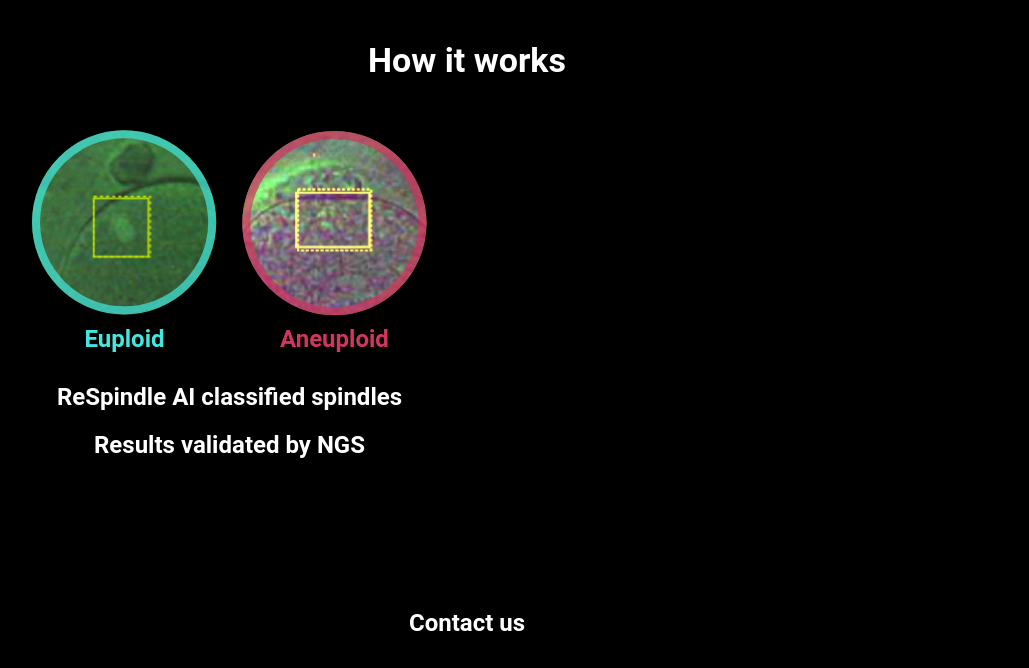
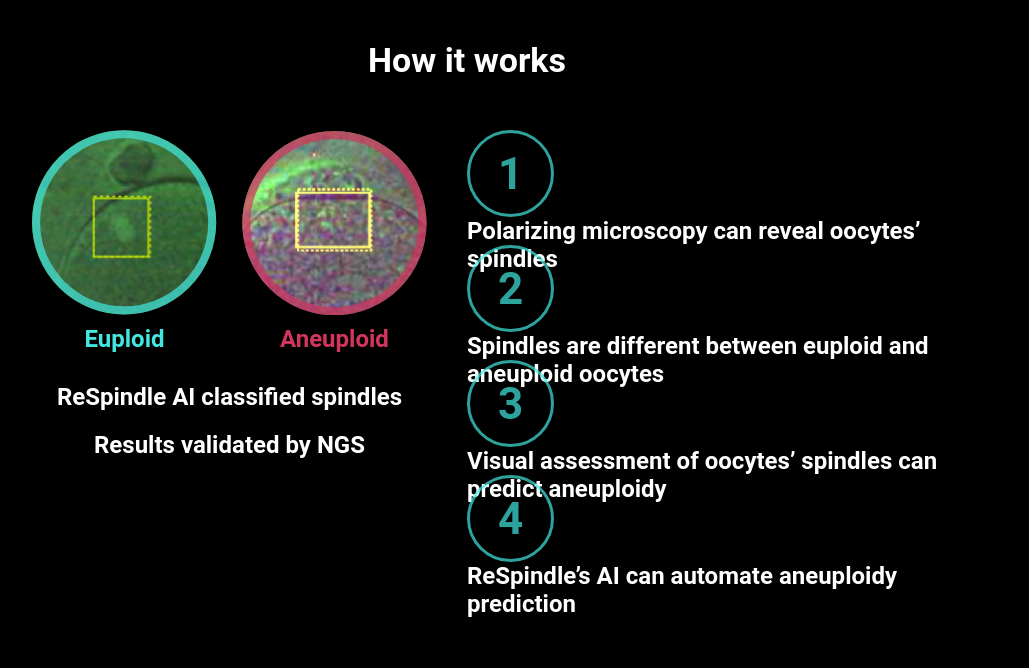
Before and after one commit to spindleFront/spindle-frontend-react, a React (Create React App) app: page / in a window 1280 px wide. Shown: the part 2300-2968 px from the top of the page, without its empty margins (173-1202 px from the left). Built offline with nearby package versions, Linux system fonts and the light colour scheme.

Commit message:
right container for hiw section

```diff
--- a/src/components/about/about.scss
+++ b/src/components/about/about.scss
@@ -45,7 +45,6 @@
     &-warning {
       color: $pinkTextColor;
     }
-
   }
 
   &__logo {
@@ -205,6 +204,42 @@
         }
       }
     }
+
+    &-right {
+
+      &__list {
+        list-style: none;
+        padding: 0;
+        margin: 0;
+
+        & > *:not(:last-child) {
+          margin-bottom: 28px;
+        }
+
+        &-item {
+          position: relative;
+        }
+
+        &-circle {
+          border: 3px solid $turquoiseWithOpacity;
+          border-radius: 50%;
+          margin-right: 10px;
+          width: 81px;
+          height: 81px;
+          @include align-justify-center;
+          font-size: 44px;
+          font-weight: bold;
+          color: $turquoiseWithOpacity;
+        }
+
+        &-text {
+          position: absolute;
+          color: $whiteColor;
+          font-size: 24px;
+          font-weight: bold;
+        }
+      }
+    }
   }
 
 
--- a/src/components/about/about.tsx
+++ b/src/components/about/about.tsx
@@ -105,7 +105,34 @@
 						<div className='hiw__main-grid-left-footer'>Results validated by NGS</div>
 					</div>
 
-					<div className='hwt__main-grid-right'></div>
+					<div className='hiw__main-grid-right'>
+						<ul className='hiw__main-grid-right__list'>
+							<li className='hiw__main-grid-right__list-item'>
+								<div className='hiw__main-grid-right__list-circle'>1</div>
+								<span className='hiw__main-grid-right__list-text'>
+									Polarizing microscopy can reveal oocytes’ spindles
+								</span>
+							</li>
+							<li className='hiw__main-grid-right__list-item'>
+								<div className='hiw__main-grid-right__list-circle'>2</div>
+								<span className='hiw__main-grid-right__list-text'>
+									Spindles are different between euploid and aneuploid oocytes
+								</span>
+							</li>
+							<li className='hiw__main-grid-right__list-item'>
+								<div className='hiw__main-grid-right__list-circle'>3</div>
+								<span className='hiw__main-grid-right__list-text'>
+									Visual assessment of oocytes’ spindles can predict aneuploidy
+								</span>
+							</li>
+							<li className='hiw__main-grid-right__list-item'>
+								<div className='hiw__main-grid-right__list-circle'>4</div>
+								<span className='hiw__main-grid-right__list-text'>
+									ReSpindle’s AI can automate aneuploidy prediction
+								</span>
+							</li>
+						</ul>
+					</div>
 				</div>
 			</section>
 			<section className='contact-us'>
```
